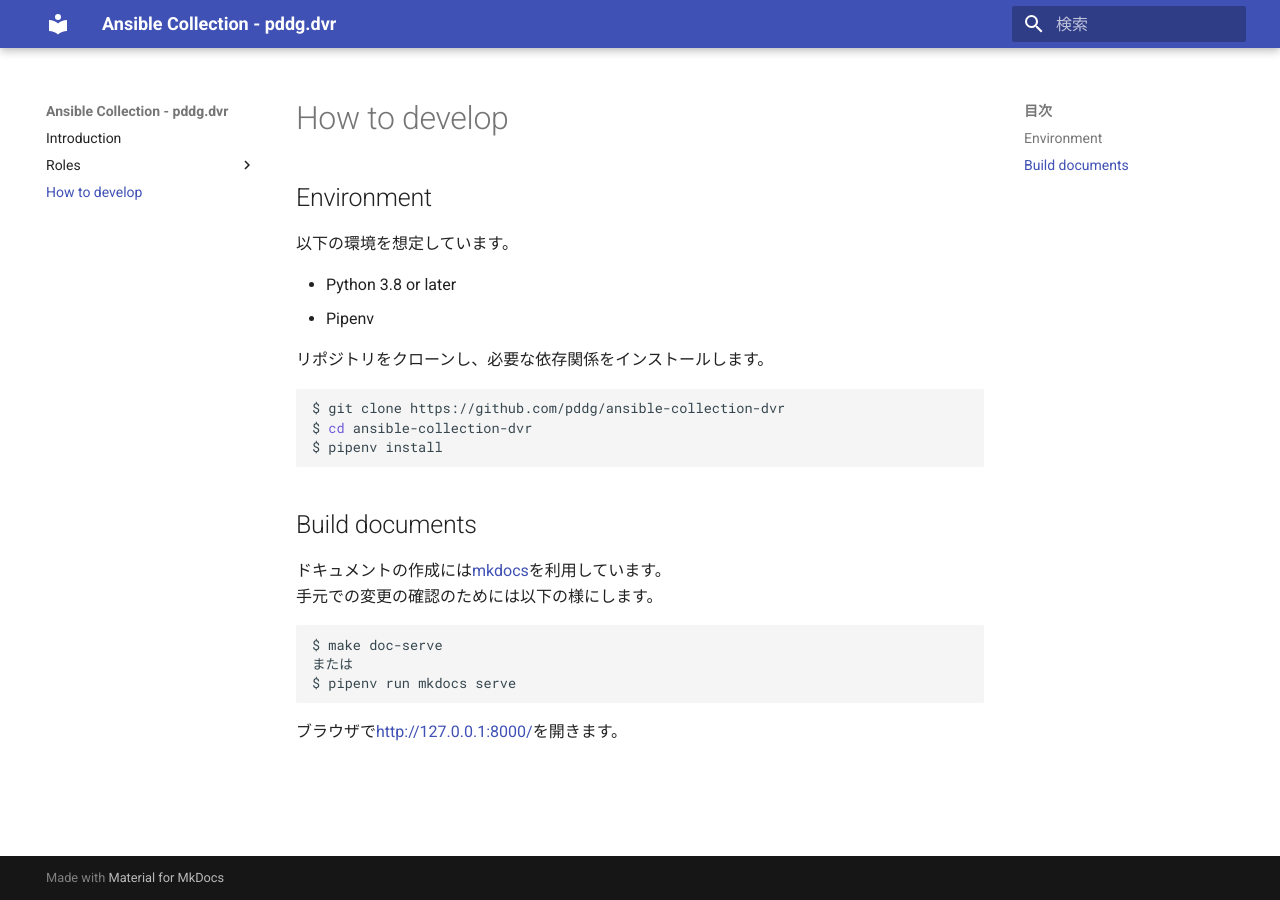
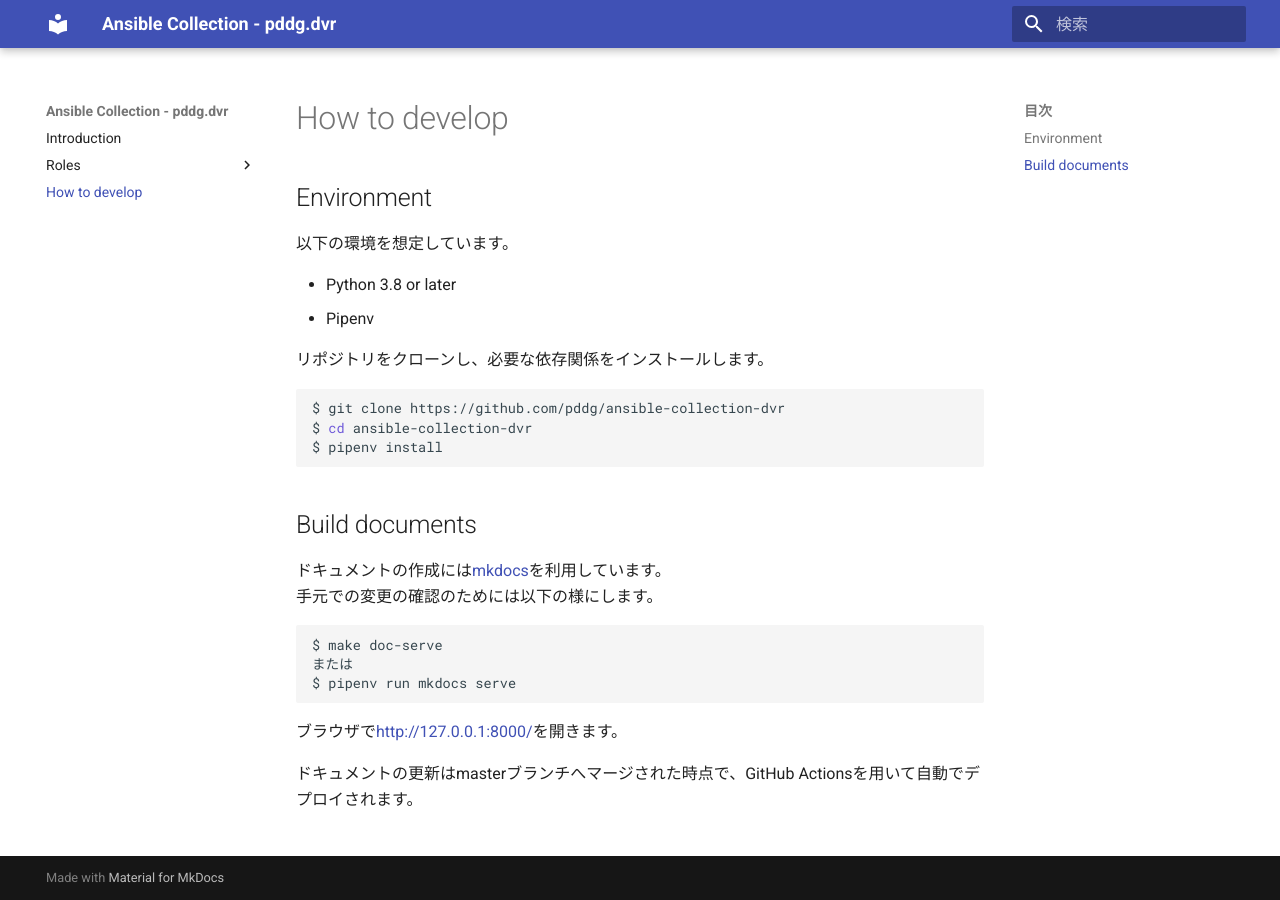
Before and after one commit to pddg/ansible-collection-dvr, an MkDocs documentation site: the page built from docs/develop.md, in a window 1280 px wide. Built offline with MkDocs 1.6.1 and Material for MkDocs 9.7.7, drawn with Linux system fonts in a browser that asks for light colours.

Commit message:
Add build and release docs workflow

````diff
--- a/docs/develop.md
+++ b/docs/develop.md
@@ -27,3 +27,5 @@ $ pipenv run mkdocs serve
 ```
 
 ブラウザで[http://127.0.0.1:8000/](http://127.0.0.1:8000/)を開きます。
+
+ドキュメントの更新はmasterブランチへマージされた時点で、GitHub Actionsを用いて自動でデプロイされます。
````
Also changed, not shown: 4 other files.
